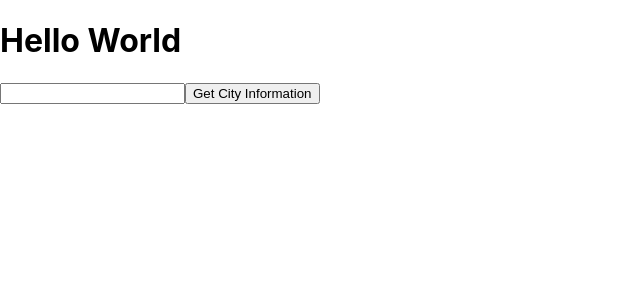
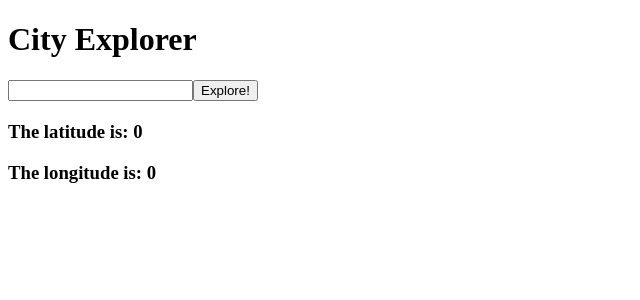
Before and after one commit to dbjranger/City-Explorer-Official, a React (Create React App) app in the folder cityexplorer/: page / in a window 1280 px wide. Shown: the top 300 px of the page, without its empty margins (0-640 px from the left). Built offline with nearby package versions, Linux system fonts and the light colour scheme.

Commit message:
completed lat, lon, display name UserStory2

```diff
--- a/cityexplorer/src/App.js
+++ b/cityexplorer/src/App.js
@@ -3,34 +3,44 @@ import React from 'react';
 import axios from 'axios';
 
 class App extends React.Component {
-  // constructor(props){
-  //   this.state = {
-  //     city: ' ',
-  //     renderLatLon: false,
-  //     lat: 0,
-  //     lon: 0,
-  //   }
-  // }
+  constructor(props){
+    super(props);
+    this.state = {
+      searchQuery: ' ',
+      renderLatLon: false,
+      lat: 0,
+      lon: 0,
+      display_name: '',
+      locationResult: {}
+    }
+  }
 
-  // handleChange = (e) => {
-  //   this.setState({city: e.target.value})
-  // }
+  onChange = (e) => {
+    this.setState({searchQuery: e.target.value})
+  }
 
-  // getCity = (e) => {
-  //   e.preventDefault();
-
-  //   let cityResults = await axios.get('https://us1.locationiq.com/v1/search.php?key=${process.env.REACT_APP_LOCATIONIQ_KEY}&q=${this.city.state}&format=json');
-  //   return cityResults;
-  // }
+  getCity = async (e) => {
+    e.preventDefault();
+    let cityResults = await axios.get(`https://us1.locationiq.com/v1/search.php?key=${process.env.REACT_APP_LOCATIONIQ_KEY}&q=${this.state.searchQuery}&format=json`);
+    console.log(cityResults);
+    this.setState({locationResult: cityResults.data[0]});
+    this.setState({lat: cityResults.data[0].lat});
+    this.setState({lon: cityResults.data[0].lon});
+    this.setState({display_name: cityResults.data[0].display_name})
+  }
 
   render() {
+    console.log(this.state)
     return (
       <>
-        <h1>Hello World</h1>
+        <h1>City Explorer</h1>
         <form onSubmit={this.getCityInfo}>
-          <input onChange={this.handleChange}/>
-          <button>Get City Information</button>
+          <input onChange={ (e) => this.setState({searchQuery: e.target.value}) }></input>
+          <button onClick={this.getCity}>Explore!</button>
         </form>
+        <h2>{this.state.display_name}</h2>
+        <h3>The latitude is: {this.state.lat}</h3>
+        <h3>The longitude is: {this.state.lon}</h3>
       </>
     )
   }
--- a/cityexplorer/src/index.js
+++ b/cityexplorer/src/index.js
@@ -1,6 +1,5 @@
 import React from 'react';
 import ReactDOM from 'react-dom';
-import './index.css';
 import App from './App';
 
 ReactDOM.render(
```
Also changed, not shown: 1 other file (tests, documents, lock files or other folders).
